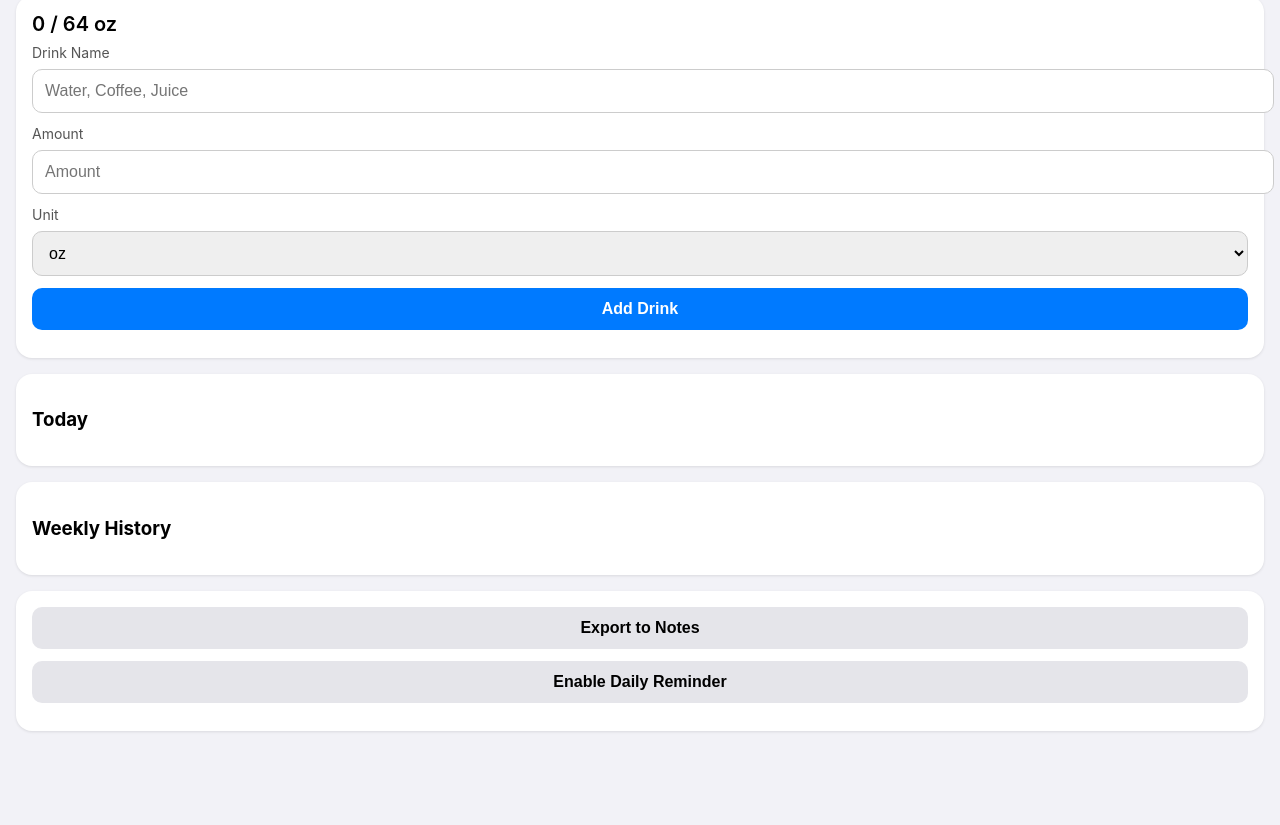
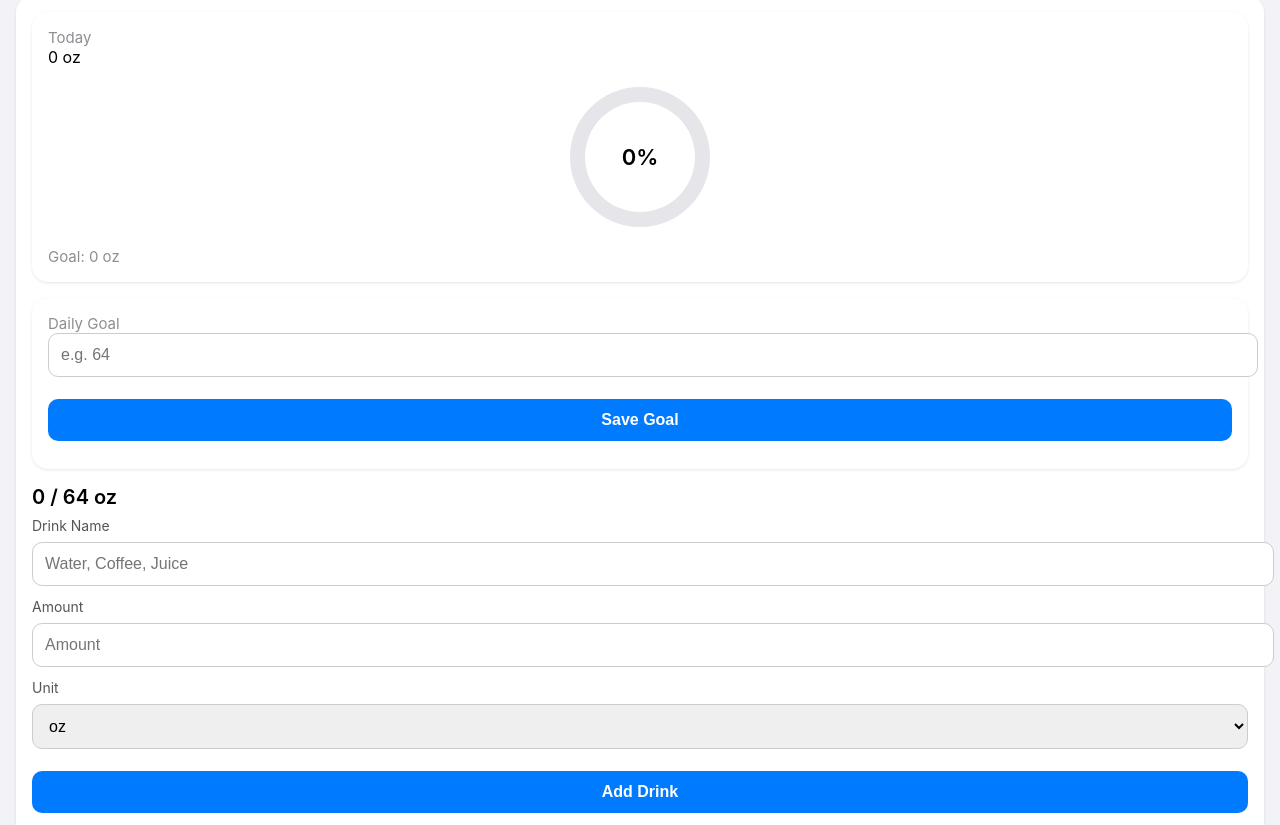
Before and after one commit to dennwols/Liquid-tracker, a plain HTML site: page index.html in a window 1280 px wide. Shown: the part 85-910 px from the top of the page. Before the commit the page ends 848 px from the top, so only its background shows below. Drawn offline with Linux system fonts and the light colour scheme.

Commit message:
Add files via upload

```diff
--- a/index.html
+++ b/index.html
@@ -11,6 +11,14 @@
   <meta name="apple-mobile-web-app-status-bar-style" content="default">
 
   <style>
+:root {
+  --bg: #f2f2f7;
+  --card: #ffffff;
+  --blue: #0a84ff;
+  --text: #1c1c1e;
+  --secondary: #8e8e93;
+}
+
     body {
       font-family: -apple-system, BlinkMacSystemFont, sans-serif;
       background: #f2f2f7;
@@ -35,6 +43,49 @@
       font-size: 14px;
       color: #555;
     }
+.subtle {
+  color: var(--secondary);
+  font-size: 15px;
+}
+
+.progress-ring {
+  width: 140px;
+  height: 140px;
+  border-radius: 50%;
+  background: conic-gradient(
+    var(--blue) 0deg,
+    var(--blue) var(--deg),
+    #e5e5ea var(--deg)
+  );
+  display: flex;
+  align-items: center;
+  justify-content: center;
+  margin: 20px auto;
+}
+
+.progress-inner {
+  width: 110px;
+  height: 110px;
+  background: var(--card);
+  border-radius: 50%;
+  display: flex;
+  align-items: center;
+  justify-content: center;
+  font-size: 22px;
+  font-weight: 600;
+}
+
+button {
+  width: 100%;
+  background: var(--blue);
+  color: white;
+  border: none;
+  border-radius: 14px;
+  padding: 14px;
+  font-size: 17px;
+  font-weight: 600;
+  margin-top: 10px;
+}
     input, select, button {
       width: 100%;
       padding: 12px;
@@ -75,9 +126,26 @@
 
 <body>
 
-<h1>💧 Liquid Tracker - V.2</h1>
+<h1>💧 Liquid Tracker</h1>
 
 <div class="card">
+  <div class="card">
+    <div class="subtle">Today</div>
+    <div class="big-number" id="total">0 oz</div>
+
+    <div class="progress-ring" id="ring" style="--deg:0deg">
+      <div class="progress-inner" id="percent">0%</div>
+    </div>
+
+    <div class="subtle" id="goalText">Goal: 0 oz</div>
+  </div>
+  <div class="card">
+    <div class="subtle">Daily Goal</div>
+    <input type="number" id="goalInput" placeholder="e.g. 64">
+    <button onclick="saveGoal()">Save Goal</button>
+  </div>
+
+
   <div class="progress" id="progressText">0 / 64 oz</div>
 
   <label>Drink Name</label>
@@ -113,7 +181,33 @@
 <script>
 const GOAL_OZ = 64;
 const STORAGE_KEY = "liquid-tracker-data";
+const todayKey = () => new Date().toISOString().split("T")[0];
 
+function init() {
+  if (localStorage.getItem("date") !== todayKey()) {
+    localStorage.setItem("date", todayKey());
+    localStorage.setItem("total", "0");
+  }
+  update();
+}
+
+function saveGoal() {
+  localStorage.setItem("goal", document.getElementById("goalInput").value);
+  update();
+}
+
+function update() {
+  const total = Number(localStorage.getItem("total") || 0);
+  const goal = Number(localStorage.getItem("goal") || 0);
+  const percent = goal ? Math.min(100, Math.round((total / goal) * 100)) : 0;
+  const deg = percent * 3.6;
+
+  document.getElementById("total").innerText = total + " oz";
+  document.getElementById("goalText").innerText = "Goal: " + goal + " oz";
+  document.getElementById("percent").innerText = percent + "%";
+  document.getElementById("ring").style.setProperty("--deg", deg + "deg");
+  document.getElementById("goalInput").value = goal || "";
+}
 function loadData() {
   return JSON.parse(localStorage.getItem(STORAGE_KEY)) || [];
 }
```
